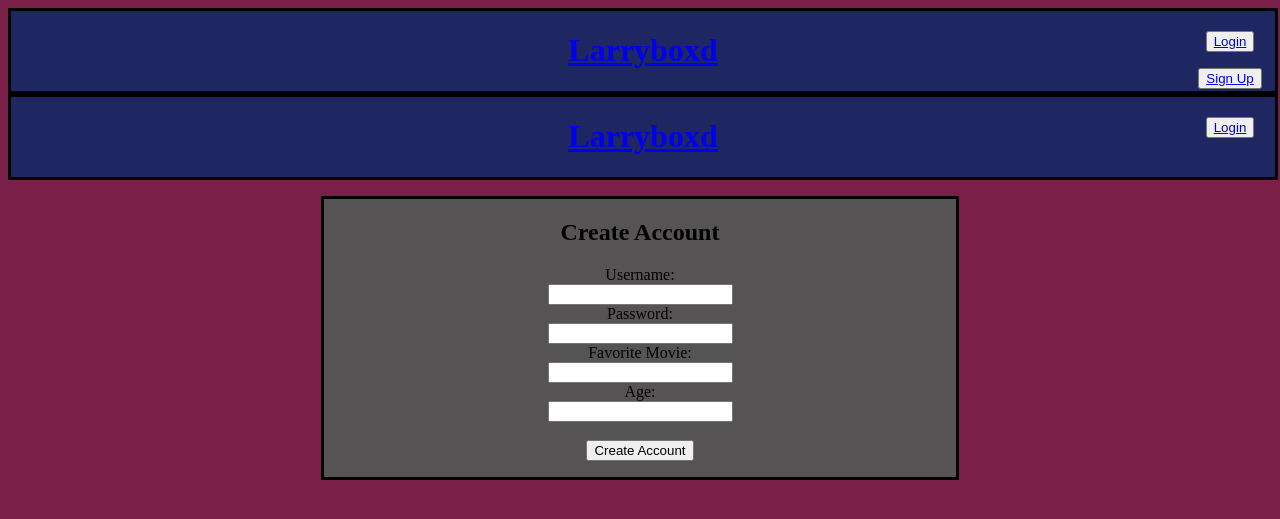
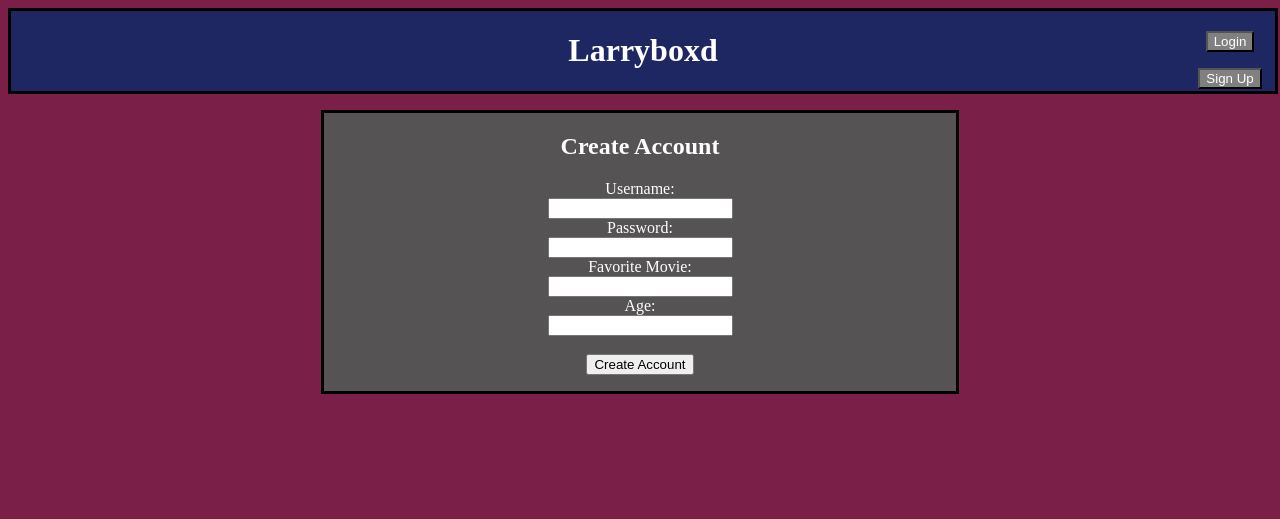
Before and after one commit to LandonPyko/larryboxd, a PHP site: page /templates/create_account.html in a window 1280 px wide. Shown: the top 519 px of the page. Run offline with PHP 8.4, Linux system fonts and the light colour scheme.

Commit message:
fixed a lot of misc things and css

```diff
--- a/static/style.css
+++ b/static/style.css
@@ -85,3 +85,32 @@ table, th, td {
   border: 3px solid #000000;
   background: rgb(85, 83, 83);
 }
+
+body{
+  color:white;
+}
+
+a{
+  color:white;
+}
+
+a:link {
+  text-decoration: none;
+}
+
+a:visited {
+  text-decoration: none;
+}
+
+a:hover {
+  text-decoration: none;
+}
+
+a:active {
+  text-decoration: none;
+}
+
+button{
+  color:white;
+  background-color:gray;
+}
--- a/templates/create_account.html
+++ b/templates/create_account.html
@@ -2,11 +2,11 @@
 <html>
 <head>
   <Title>Movie Review Website</Title>
-  <link rel="stylesheet" href="../static/style.css">
+  <link rel="stylesheet" href="static/style.css">
 
       </head>
       <div class="top">
-    <h1><a href="index.html">Larryboxd</a></h1>
+    <h1><a href="{{ url_for('index') }}">Larryboxd</a></h1>
 
 
     <div class = "login">
@@ -25,17 +25,6 @@
         </a> </button>
     </div>
 </div>
-
-<div class="top">
-<h1><a href="index.html">Larryboxd</a></h1>
- <!-- Login Button -->
- <div class = "login">
-  <button>
-   <a href="{{ url_for('login') }}">
-    <span>
-      Login
-    </span>
-  </a> </button>
 </div>
 </div>
 <div class="main">
--- a/templates/create_review.html
+++ b/templates/create_review.html
@@ -2,14 +2,14 @@
 <html>
 <head>
   <Title>Movie Review Website</Title>
-  <link rel="stylesheet" href="../static/style.css">
+  <link rel="stylesheet" href="static/style.css">
 
 </head>
 
 
 <body>
 <div class="top">
-<h1><a href="index.html">Larryboxd</a></h1>
+<h1><a href="{{ url_for('index') }}">Larryboxd</a></h1>
 </div>
 <div class="main">
   <span><p></p></span>
--- a/templates/index.html
+++ b/templates/index.html
@@ -2,13 +2,13 @@
 <html>
 <head>
 <Title>Movie Review Website</Title>
-<link rel="stylesheet" href="..static/style.css">
+<link rel="stylesheet" href="static/style.css">
 
 </head>
 <body>
 
 <div class="top">
-    <h1><a href="index.html">Larryboxd</a></h1>
+    <h1><a href="{{ url_for('index') }}">Larryboxd</a></h1>
 
 
     <div class = "login">
@@ -42,7 +42,7 @@
 <!-- <span><p></p></span>
 <div class='today'> <form action="/process_form" method="post"><button type="submit" name="date" value="${fullDate}">${i}</button></form></div> -->
 <span><p></p></span>
-<div class='today'> <form action="/process_form" method="post"><button type="submit" name="date" value="${fullDate}">${i}</button></form></div>
+<div class='today'> <form action="/profit" method="post"><button type="submit" name="date" value="${fullDate}">See Capitalistic Successes</button></form></div>
 <span><p></p></span>
 <img src = "static/images/images.jpg" >
 </div>
--- a/templates/profit_results.html
+++ b/templates/profit_results.html
@@ -2,6 +2,7 @@
 <html>
 <head>
 <Title>Movie Review Website</Title>
+<link rel="stylesheet" href="static/style.css">
 </head>
 <body>
 <h1><a href="{{ url_for('index') }}">Larryboxd</a></h1>
--- a/templates/search_results.html
+++ b/templates/search_results.html
@@ -2,12 +2,12 @@
 <html>
 <head>
   <Title>Movie Review Website</Title>
-  <link rel="stylesheet" href="../static/style.css">
+  <link rel="stylesheet" href="static/style.css">
 
       </head>
 <body>
       <div class="top">
-    <h1><a href="index.html">Larryboxd</a></h1>
+    <h1><a href="{{ url_for('index') }}">Larryboxd</a></h1>
 
 
     <div class = "login">
@@ -44,7 +44,7 @@
     <ul>
     {% for movie in results %}
         <li><form action="/review" method = "post">
-            <p id="text">{{ movie }}</p></li>
+            <p id="text">{{ movie[0] }}</p></li>
 
             <!-- Hidden info to pass to backend-->
 
```
Also changed, not shown: templates/login.html (+9 -2 lines), 1 other file.
